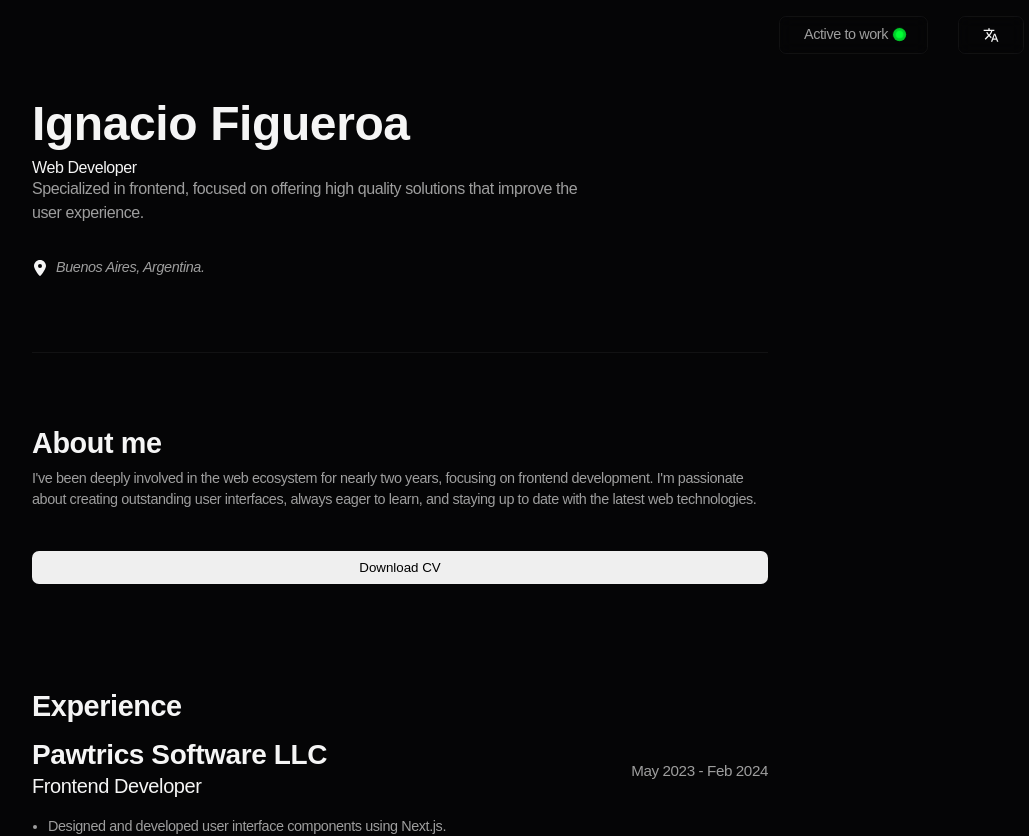
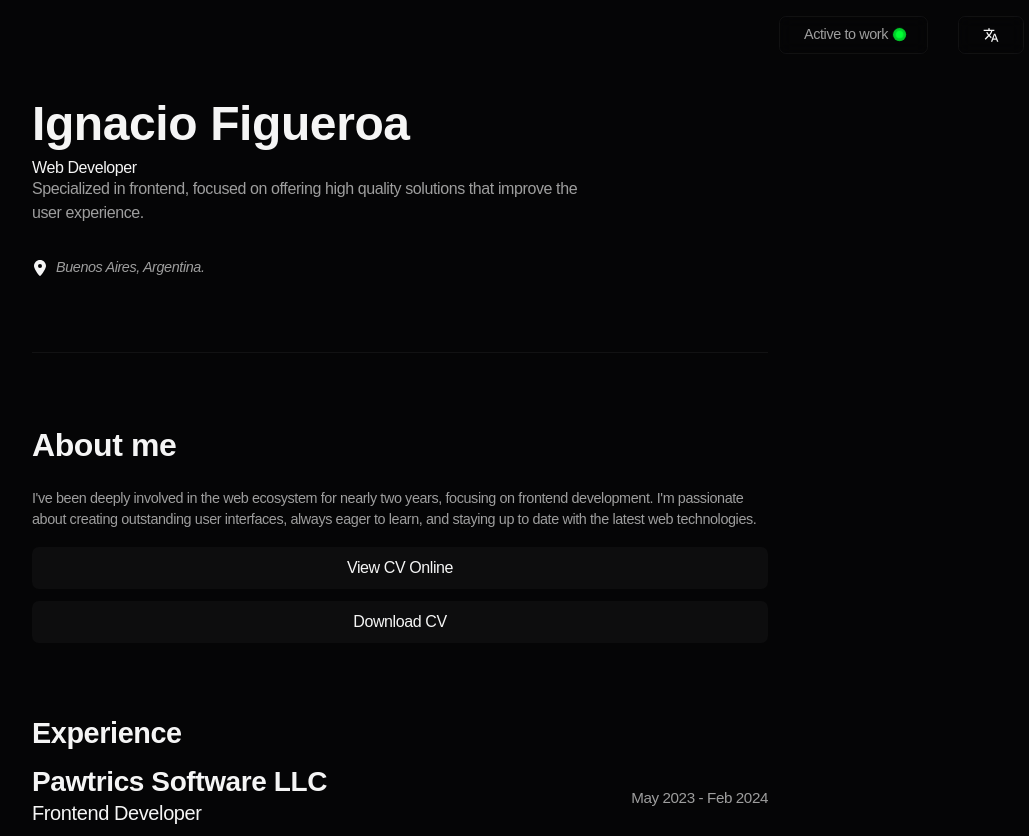
Before and after one commit to figueroaignacio/portfolio, a React (Vite) app: page / in a window 1280 px wide. Shown: the top 836 px of the page, without its empty margins (240-1269 px from the left). Built offline with nearby package versions, Linux system fonts and the light colour scheme.

Commit message:
feat: add view cv button

```diff
--- a/src/locales/en/en.json
+++ b/src/locales/en/en.json
@@ -13,6 +13,10 @@
       "title": "Download CV",
       "path": "/assets/pdf/cv-english.pdf",
       "downloadName": "ignaciofigueroa-cv-english.pdf"
+    },
+    "viewCV": {
+      "title": "View CV Online",
+      "path": "https://ignaciofigueroa.vercel.app/assets/pdf/cv-english.pdf"
     }
   },
   "experience": {
--- a/src/locales/es/es.json
+++ b/src/locales/es/es.json
@@ -13,6 +13,10 @@
       "title": "Descargar CV",
       "path": "/assets/pdf/cv-español.pdf",
       "downloadName": "ignaciofigueroa-cv-español.pdf"
+    },
+    "viewCV": {
+      "title": "Ver CV en Línea",
+      "path": "https://ignaciofigueroa.vercel.app/assets/pdf/cv-español.pdf"
     }
   },
   "experience": {
--- a/src/sections/About/About.module.css
+++ b/src/sections/About/About.module.css
@@ -1,23 +1,36 @@
 .aboutBox {
   display: flex;
   flex-direction: column;
-  gap: 0.5rem;
+  gap: 1rem;
 }
 
 .aboutTitle {
   font-weight: 700;
-  font-size: 1.8rem;
+  font-size: 2rem;
+  margin-bottom: 0.5rem;
+}
+
+.aboutDescription {
+  font-size: 1.2rem;
+  margin-bottom: 1rem;
+  max-width: 60ch;
+}
+
+.aboutLinks {
+  display: flex;
+  flex-direction: column;
+  gap: 0.75rem;
 }
 
 .aboutButton {
-  display: flex;
+  display: inline-flex;
   justify-content: center;
   align-items: center;
-  border: var(--border);
   width: 100%;
-  gap: 0.5rem;
-  margin-block: 2rem;
+  padding: 0.75rem 1.5rem;
   border-radius: 7px;
-  padding: 0.5rem;
-  transition: background-color 0.1s ease-in-out;
+  background-color: var(--bg-foreground);
+  color: var(--button-text);
+  font-size: 1rem;
+  cursor: pointer;
 }
--- a/src/sections/About/About.tsx
+++ b/src/sections/About/About.tsx
@@ -20,14 +20,23 @@ export function About() {
     >
       <h2 className={styles.aboutTitle}>{t("aboutMe.title")}</h2>
       <p>{t("aboutMe.description")}</p>
-      <FramerDiv variants={FADE_DOWN_ANIMATION_VARIANTS}>
+      <FramerDiv
+        variants={FADE_DOWN_ANIMATION_VARIANTS}
+        className={styles.aboutLinks}
+      >
+        <a
+          href={t("aboutMe.viewCV.path")}
+          className={styles.aboutButton}
+          target="_blank"
+        >
+          {t("aboutMe.viewCV.title")}
+        </a>
         <a
           href={t("aboutMe.downloadCV.path")}
           download={t("aboutMe.downloadCV.downloadName")}
+          className={styles.aboutButton}
         >
-          <button className={styles.aboutButton}>
-            {t("aboutMe.downloadCV.title")}
-          </button>
+          {t("aboutMe.downloadCV.title")}
         </a>
       </FramerDiv>
     </FramerSection>
```
